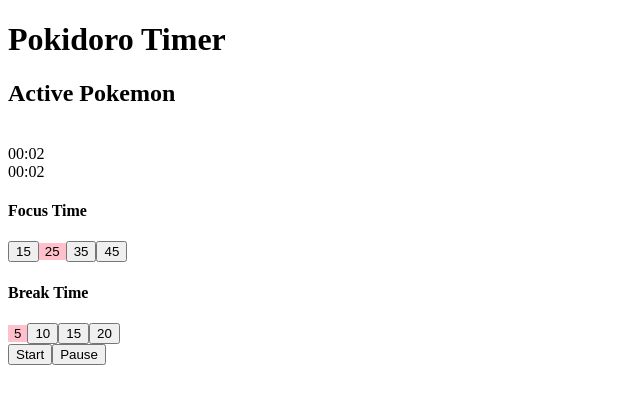
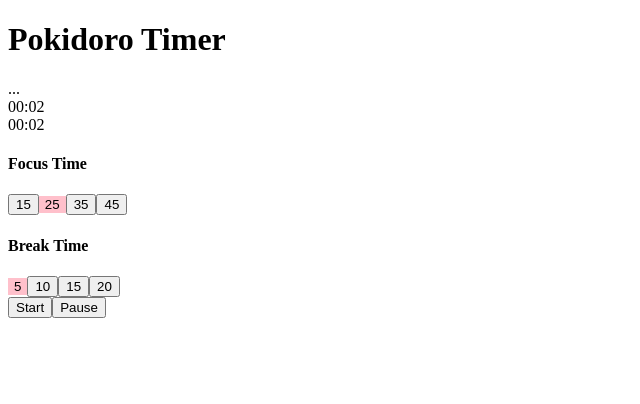
Before and after one commit to jcvdg/pomodoro-pokidoro-v1, a React (Create React App) app: page / in a window 1280 px wide. Shown: the top 404 px of the page, without its empty margins (0-640 px from the left). Built offline with nearby package versions, Linux system fonts and the light colour scheme; no server answers.

Commit message:
Fix pokemon and something else

```diff
--- a/src/App.js
+++ b/src/App.js
@@ -4,6 +4,8 @@
 // import CurrentProgress from './components/CurrentProgress';
 
 const App = () => {
+
+    const [timerState, setTimerState] = useState(0);
 
 /*
 Main Display: Focus Time / Break Time
@@ -15,14 +17,13 @@
 
 
 /////
-
-
+console.log("BAE SO CUTE" , timerState)
     return (
         <div className="App">
             <h1>Pokidoro Timer</h1>
 
-            <ActivePokemon />
-            <Controls />
+            <ActivePokemon timerState = {timerState}/>
+            <Controls timerState = {timerState} setTimerState = {setTimerState}/>
             {/* <CurrentProgress /> */}
         </div>
     )
--- a/src/components/ActivePokemon.js
+++ b/src/components/ActivePokemon.js
@@ -1,41 +1,47 @@
 import React, {useEffect, useState} from 'react';
-import pokeapi from '../apis/pokeapi';
 import axios from 'axios';
 // import './ActivePokemon.css';
 
-const ActivePokemon = () => {
+const ActivePokemon = (props) => {
     const [pokemon, setPokemon] = useState('')
     const [pokemonLink, setPokemonLink] = useState('')
 
-    const pokemonId = Math.round(Math.random()*151);
+    const pokemonId = Math.round(Math.random() * 151);
 
-    const getPokemon = async () => {
-        try {
-            const response = await axios.get(`https://pokeapi.co/api/v2/pokemon/${pokemonId}`);
-            console.log(response)
-            setPokemon(response.data);
-            setPokemonLink(pokemon['sprites']['other']['official-artwork']['front_default']);
-            console.log(pokemonLink)
-        } catch (err) {
-            console.log(err)
-        }
+    const FOCUS_TIME_START = 1;
+    const FOCUS_TIME_FINISHED = 2;
+
+    const getPokemon = () => {
+        // Request through axios
+        axios.get(`https://pokeapi.co/api/v2/pokemon/${pokemonId}`)
+            .then(pokemon => { // Await async response setPokemon
+                setPokemon(pokemon.data) // Somehow this isnt quick enough for setPokemonLink
+                setPokemonLink(pokemon.data['sprites']['other']['official-artwork']['front_default']); // "front_default" is messing up the destructering
+            })
+            .catch(err => console.log(err)); // Something went wrong lets log it
     }
-    console.log(pokemonId, pokemon)
-    // console.log(pokemon['sprites']['other']['official-artwork']['front_default'])
-    // getPokemon();
-    // let x = getPokemon();
-    useEffect( () => {
+
+    useEffect(() => {
         getPokemon();
         console.log(pokemon)
-    },[])
+    }, [props.timerState])
+
+    const showPokemon = () => {
+        return (
+            <div>
+                <h2>Active Pokemon</h2>
+                <div>{pokemon.name}</div>
+                <img id={pokemon.id} src={pokemonLink} alt={pokemon.name}/>
+            </div>
+        )
+    }
 
     return (
         <div>
-            <h2>Active Pokemon</h2>
-            <div>{pokemon.name}</div>
-            <img src={pokemonLink} />
+            {props.timerState === FOCUS_TIME_FINISHED ? showPokemon() : props.timerState === FOCUS_TIME_START ? "???" : "..."}
         </div>
     )
+
 }
 
 export default ActivePokemon;
--- a/src/components/Buttons.js
+++ b/src/components/Buttons.js
@@ -1,4 +1,3 @@
-// import './Buttons.css';
 import React, { useState } from 'react';
 
 const Buttons = ({ options, selected, onSelectedChange }) => {
@@ -21,9 +20,9 @@
 
 
     return (
-        <>
+        <div>
             {renderOptions}
-        </>
+        </div>
     )
 }
 
--- a/src/components/Controls.js
+++ b/src/components/Controls.js
@@ -8,13 +8,14 @@
 const defaultFocusOption = 1;
 const defaultBreakOption = 0;
 
-const Controls = () => {
+const Controls = (props) => {
     const [timer, setTimer] = useState();
     const [focusSessionTime, setFocusSessionTime] = useState(2);
-    const [breakSessionTime, setBreakSessionTime] = useState(5*60);
+    const [breakSessionTime, setBreakSessionTime] = useState(5);
     const [runTimer, setRunTimer] = useState(false);
     const [focus, setFocus] = useState(true);
-    const [runningTime, setRunningTime] = useState(focusSessionTime)
+    const [runningTime, setRunningTime] = useState(focusSessionTime);
+
 
 /*
 Main Display: Focus Time / Break Time
@@ -26,9 +27,14 @@
 
 
     const startTimer = () => {
-        focus ? setRunningTime(focusSessionTime) : setRunningTime(breakSessionTime)
+        if (focus) {
+            setRunningTime(focusSessionTime);
+            props.setTimerState(1);
+        } else {
+            setRunningTime(breakSessionTime);
+        }
         setRunTimer(true)
-        console.log('starttimer')
+        // console.log('starttimer')
     };
 
     useEffect( () => {
@@ -53,7 +59,12 @@
             console.log(`if greater, `, runningTime)
         }
             console.log(`run focus session time - decrement`, runningTime)
-        if(runningTime == 0) {
+        if(runningTime === 0) {
+            if(focus) {
+                props.setTimerState(2);
+            } else {
+                props.setTimerState(3);
+            }
             setRunTimer(false);
             setFocus(!focus);
             clearInterval(timer);
@@ -80,7 +91,7 @@
     <div className="Controls">
         <div>
 
-            <div>{focus? formatTime(focusSessionTime) : formatTime(breakSessionTime)}</div>
+            <div>{focus ? (formatTime(focusSessionTime)) : formatTime(breakSessionTime)}</div>
             <div>{formatTime(runningTime)}</div>
 
             <h4>Focus Time</h4>
```
